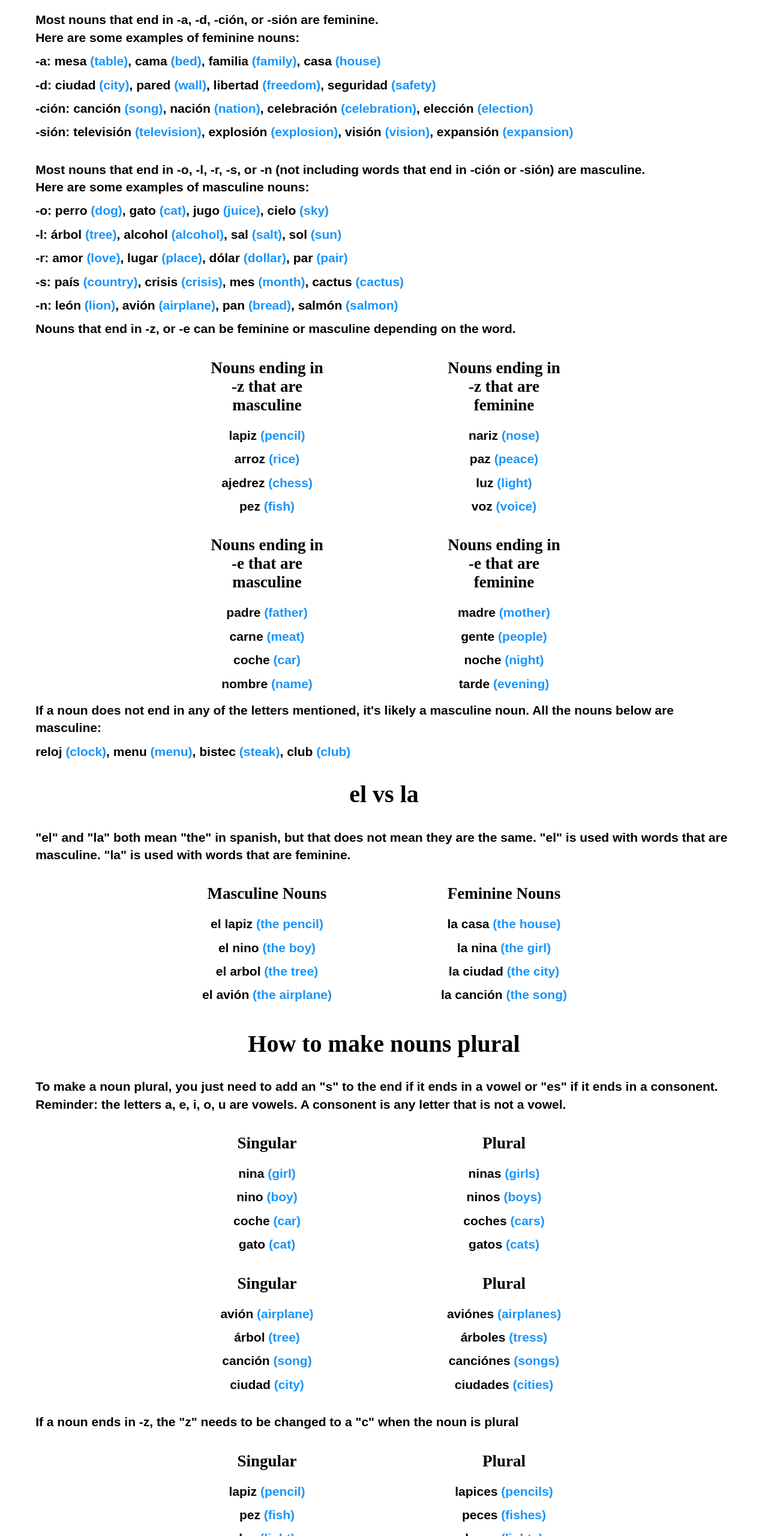
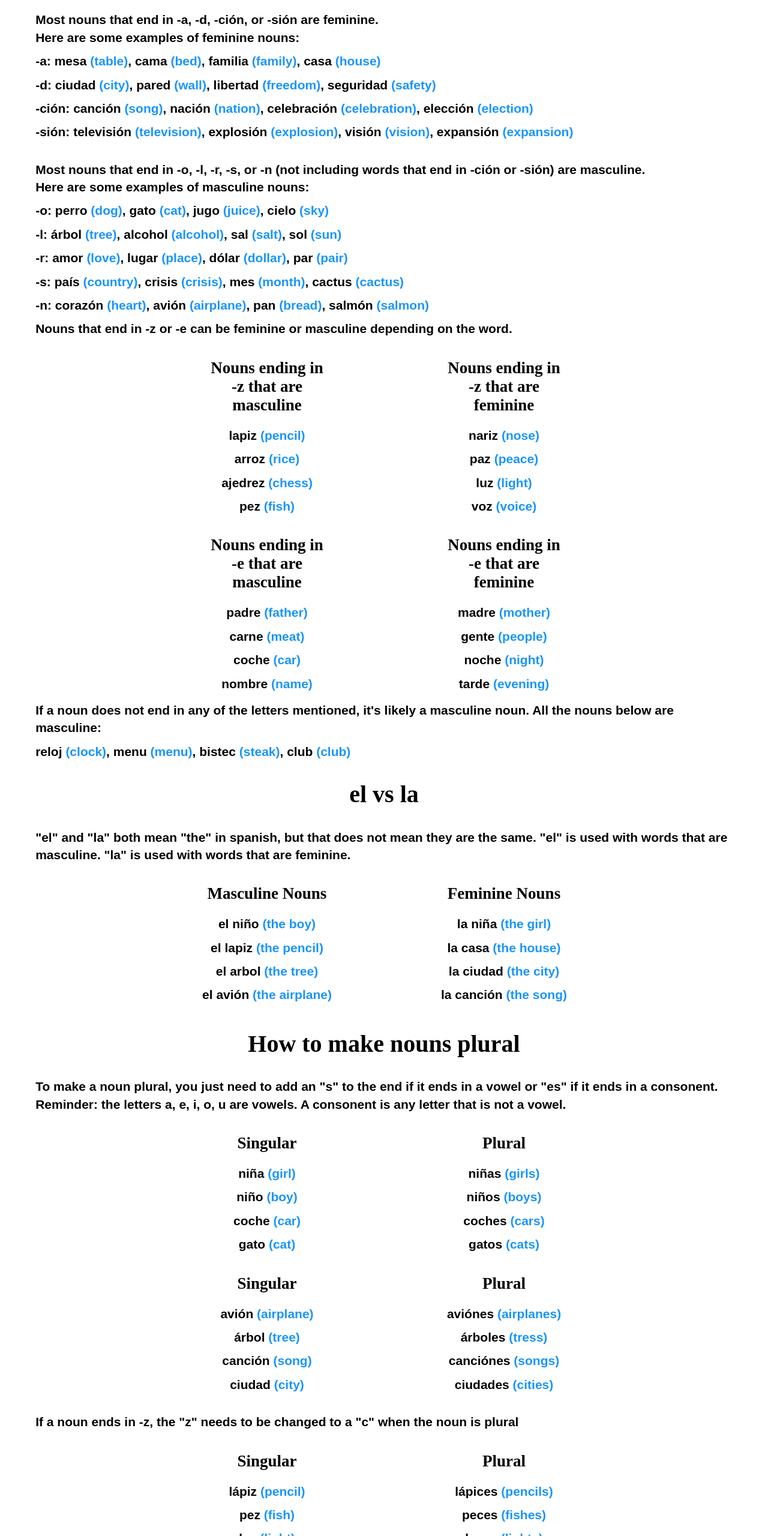
Before and after one commit to Martin0484/test12.github.io, a plain HTML site: page nouns.html in a window 1280 px wide. Shown: the part 240-2800 px from the top of the page at 60% size. Drawn offline with Linux system fonts and the light colour scheme.

Commit message:
Update nouns.html
added accents, changed flor to mujer, and added n with a tilde

```diff
--- a/nouns.html
+++ b/nouns.html
@@ -30,9 +30,9 @@
   <h3>-l: árbol <span class="english">(tree)</span>, alcohol <span class="english">(alcohol)</span>, sal <span class="english">(salt)</span>, sol <span class="english">(sun)</span></h3>
   <h3>-r: amor <span class="english">(love)</span>, lugar <span class="english">(place)</span>, dólar <span class="english">(dollar)</span>, par <span class="english">(pair)</span></h3>
   <h3>-s: país <span class="english">(country)</span>, crisis <span class="english">(crisis)</span>, mes <span class="english">(month)</span>, cactus <span class="english">(cactus)</span></h3>
-  <h3>-n: león <span class="english">(lion)</span>, avión <span class="english">(airplane)</span>, pan <span class="english">(bread)</span>, salmón <span class="english">(salmon)</span></h3>
+  <h3>-n: corazón <span class="english">(heart)</span>, avión <span class="english">(airplane)</span>, pan <span class="english">(bread)</span>, salmón <span class="english">(salmon)</span></h3>
 
-  <h3>Nouns that end in -z, or -e can be feminine or masculine depending on the word.</h3>
+  <h3>Nouns that end in -z or -e can be feminine or masculine depending on the word.</h3>
 
   <div class="twoContainer">
     <div class="twoSub"><h5>Nouns ending in -z that are masculine</h5><h3>lapiz <span class="english">(pencil)</span></h3><h3>arroz <span class="english">(rice)</span></h3><h3>ajedrez <span class="english">(chess)</span></h3><h3>pez <span class="english">(fish)</span></h3></div>
@@ -53,8 +53,8 @@
   <h3>"el" and "la" both mean "the" in spanish, but that does not mean they are the same. "el" is used with words that are masculine. "la" is used with words that are feminine.</h3>
 
   <div class="twoContainer">
-    <div class="twoSub"><h5>Masculine Nouns</h5><h3>el lapiz <span class="english">(the pencil)</span></h3><h3>el nino <span class="english">(the boy)</span></h3><h3>el arbol <span class="english">(the tree)</span></h3><h3>el avión <span class="english">(the airplane)</span></h3></div>
-    <div class="twoSub"><h5>Feminine Nouns</h5><h3>la casa <span class="english">(the house)</span></h3><h3>la nina <span class="english">(the girl)</span></h3><h3>la ciudad <span class="english">(the city)</span></h3><h3>la canción <span class="english">(the song)</span></h3></div>
+    <div class="twoSub"><h5>Masculine Nouns</h5><h3>el niño <span class="english">(the boy)</span></h3><h3>el lapiz <span class="english">(the pencil)</span></h3><h3>el arbol <span class="english">(the tree)</span></h3><h3>el avión <span class="english">(the airplane)</span></h3></div>
+    <div class="twoSub"><h5>Feminine Nouns</h5><h3>la niña <span class="english">(the girl)</span></h3><h3>la casa <span class="english">(the house)</span></h3><h3>la ciudad <span class="english">(the city)</span></h3><h3>la canción <span class="english">(the song)</span></h3></div>
   </div>
 
   <h2>How to make nouns plural</h2>
@@ -62,8 +62,8 @@
   <h3>To make a noun plural, you just need to add an "s" to the end if it ends in a vowel or "es" if it ends in a consonent. Reminder: the letters a, e, i, o, u are vowels. A consonent is any letter that is not a vowel.</h3>
 
   <div class="twoContainer">
-    <div class="twoSub"><h5>Singular</h5><h3>nina <span class="english">(girl)</span></h3><h3>nino <span class="english">(boy)</span></h3><h3>coche <span class="english">(car)</span></h3><h3>gato <span class="english">(cat)</span></h3></div>
-    <div class="twoSub"><h5>Plural</h5><h3>ninas <span class="english">(girls)</span></h3><h3>ninos <span class="english">(boys)</span></h3><h3>coches <span class="english">(cars)</span></h3><h3>gatos <span class="english">(cats)</span></h3></div>
+    <div class="twoSub"><h5>Singular</h5><h3>niña <span class="english">(girl)</span></h3><h3>niño <span class="english">(boy)</span></h3><h3>coche <span class="english">(car)</span></h3><h3>gato <span class="english">(cat)</span></h3></div>
+    <div class="twoSub"><h5>Plural</h5><h3>niñas <span class="english">(girls)</span></h3><h3>niños <span class="english">(boys)</span></h3><h3>coches <span class="english">(cars)</span></h3><h3>gatos <span class="english">(cats)</span></h3></div>
   </div>
 
   <div class="twoContainer">
@@ -74,15 +74,15 @@
   <br>
   <h3>If a noun ends in -z, the "z" needs to be changed to a "c" when the noun is plural</h3>
   <div class="twoContainer">
-    <div class="twoSub"><h5>Singular</h5><h3>lapiz <span class="english">(pencil)</span></h3><h3>pez <span class="english">(fish)</span></h3><h3>luz <span class="english">(light)</span></h3></div>
-    <div class="twoSub"><h5>Plural</h5><h3>lapices <span class="english">(pencils)</span></h3><h3>peces <span class="english">(fishes)</span></h3><h3>luces <span class="english">(lights)</span></h3></div>
+    <div class="twoSub"><h5>Singular</h5><h3>lápiz <span class="english">(pencil)</span></h3><h3>pez <span class="english">(fish)</span></h3><h3>luz <span class="english">(light)</span></h3></div>
+    <div class="twoSub"><h5>Plural</h5><h3>lápices <span class="english">(pencils)</span></h3><h3>peces <span class="english">(fishes)</span></h3><h3>luces <span class="english">(lights)</span></h3></div>
   </div>
 
   <h2>los vs las</h2>
   <h3>"los" is the plural version of "el", while "las" is the plural version of "la". "los" is used for masucline nouns that are plural, while "las" is used for feminine nouns that are plural.</h3>
   <div class="twoContainer">
-    <div class="twoSub"><h5>Singular</h5><h3>el nino <span class="english">(the boy)</span></h3><h3>la nina <span class="english">(the girl)</span></h3><h3>el pez <span class="english">(the fish)</span></h3><h3>la canción <span class="english">(the song)</span></h3></div>
-    <div class="twoSub"><h5>Plural</h5><h3>los ninos <span class="english">(the boys)</span></h3><h3>las ninas <span class="english">(the girls)</span></h3><h3>&nbsp;los peces <span class="english">(the fishes)</span></h3><h3>las canciónes <span class="english">(the songs)</span></h3></div>
+    <div class="twoSub"><h5>Singular</h5><h3>el niño <span class="english">(the boy)</span></h3><h3>la niña <span class="english">(the girl)</span></h3><h3>el pez <span class="english">(the fish)</span></h3><h3>la canción <span class="english">(the song)</span></h3></div>
+    <div class="twoSub"><h5>Plural</h5><h3>los niños <span class="english">(the boys)</span></h3><h3>las niñas <span class="english">(the girls)</span></h3><h3>&nbsp;los peces <span class="english">(the fishes)</span></h3><h3>las canciónes <span class="english">(the songs)</span></h3></div>
   </div>
 
   <br>
@@ -98,8 +98,8 @@
   <h3>Some nouns are irregular, which means they are feminine even though they appear to be masculine, or they are masculine even though they appear to be feminine.</h3>
 
   <div class="twoContainer">
-    <div class="twoSub"><h5>Nouns that appear to be feminine but are masculine</h5><h3>el clima <span class="english">(the weather)</span></h3><h3>el dia <span class="english">(the day)</span></h3><h3>el planeta <span class="english">(the planet)</span></h3></div>
-    <div class="twoSub"><h5>Nouns that appear to be masculine but are feminine</h5><h3>la mano <span class="english">(the hand)</span></h3><h3>la foto <span class="english">(the photo)</span></h3><h3>la flor <span class="english">(the flower)</span></h3></div>
+    <div class="twoSub"><h5>Nouns that appear to be feminine but are masculine</h5><h3>el clima <span class="english">(the weather)</span></h3><h3>el día <span class="english">(the day)</span></h3><h3>el planeta <span class="english">(the planet)</span></h3></div>
+    <div class="twoSub"><h5>Nouns that appear to be masculine but are feminine</h5><h3>la mano <span class="english">(the hand)</span></h3><h3>la foto <span class="english">(the photo)</span></h3><h3>la mujer <span class="english">(the woman)</span></h3></div>
   </div>
 
   <h2>Nouns that can be both feminine and masculine</h2>
@@ -119,7 +119,7 @@
     <h3>huevos con frijoles <span class="english">(eggs with beans)</span></h3>
     <h2>sin <span class="english">(without)</span></h2>
     <h3>té sin azúcar <span class="english">(tea without sugar)</span></h3>
-    <h3>amburguesa sin queso <span class="english">(burger without cheese)</span></h3>
+    <h3>hamburguesa sin queso <span class="english">(burger without cheese)</span></h3>
     <h2>y <span class="english">(and)</span></h2>
     <h3>manzanas y naranjas <span class="english">(apples and oranges)</span></h3>
     <h3>caballeras y caballeros <span class="english">(ladies and gentlemen)</span></h3>
```
